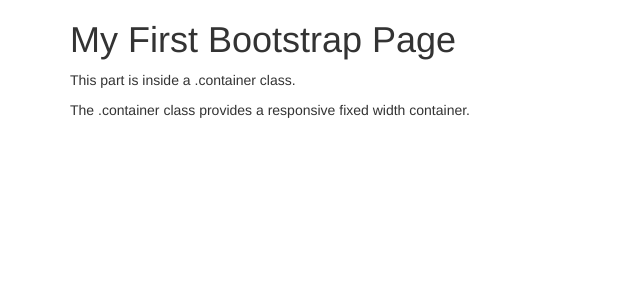
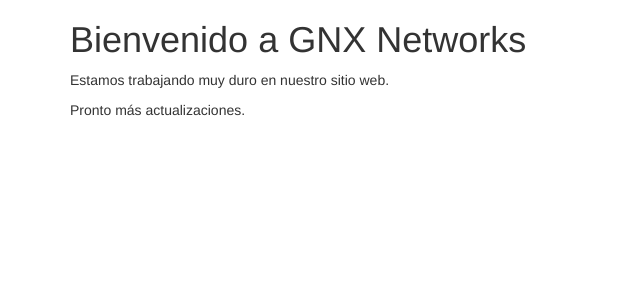
Before and after one commit to GNXNetworks/gnxnetworks.github.io, a Jekyll site: the page built from index.html, in a window 1280 px wide. Shown: the top 300 px of the page, without its empty margins (0-640 px from the left). Built offline with Jekyll 4.4.1, drawn with Linux system fonts in a browser that asks for light colours; nearby versions of some CDN libraries.

Commit message:
Create index.html

```diff
--- a/index.html
+++ b/index.html
@@ -1,6 +1,6 @@
 ---
 layout: default
 ---
-  <h1>My First Bootstrap Page</h1>
-  <p>This part is inside a .container class.</p>
-  <p>The .container class provides a responsive fixed width container.</p>
+  <h1>Bienvenido a GNX Networks</h1>
+  <p>Estamos trabajando muy duro en nuestro sitio web.</p>
+  <p>Pronto más actualizaciones.</p>
```
